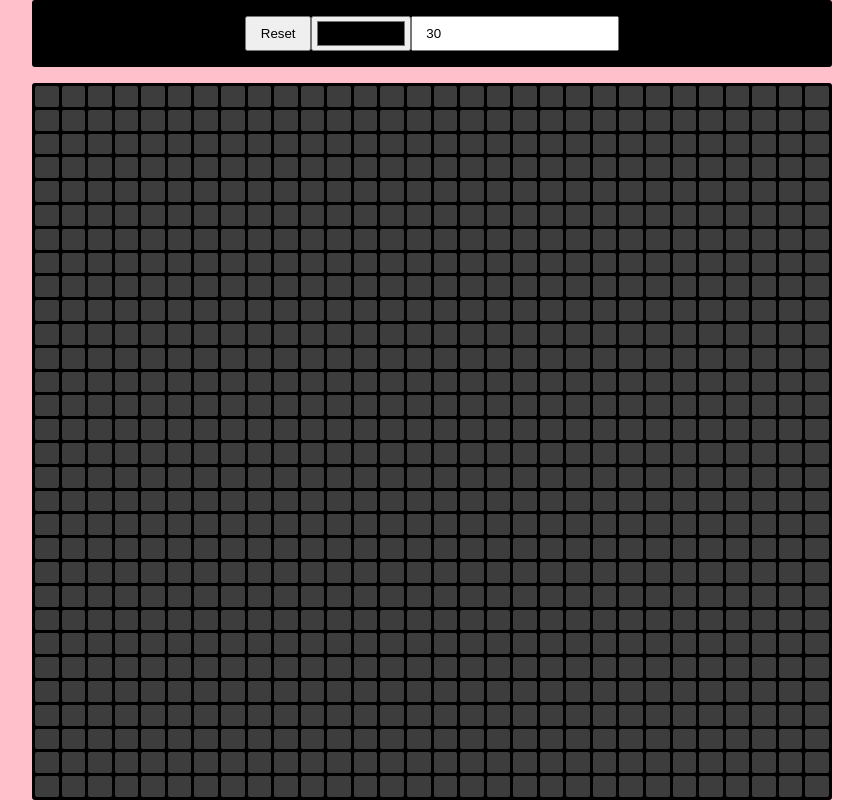
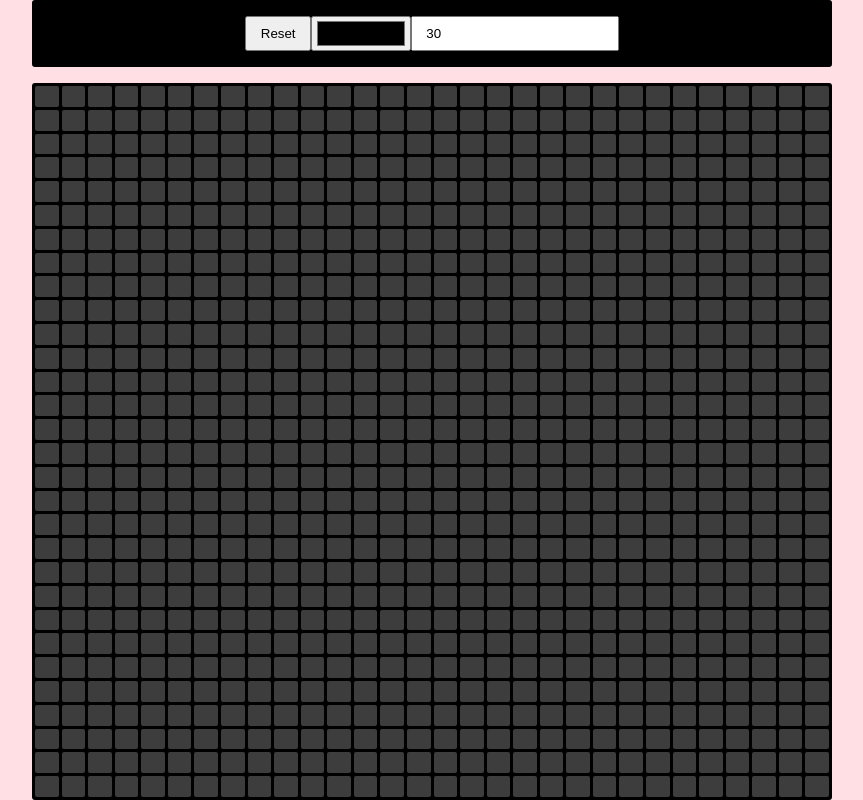
Before and after one commit to zarazahed/pixel-art-project, a plain HTML site: page index.html in a window 1280 px wide. Shown: the whole page, without its empty margins (208-1071 px from the left). Drawn offline with Linux system fonts and the light colour scheme.

Commit message:
change background color

```diff
--- a/style.css
+++ b/style.css
@@ -10,7 +10,7 @@ body {
 }
 
 body {
-  background-color: pink;
+  background-color: rgb(255, 223, 228);
   display: flex;
   justify-content: center;
   align-items: center;
```
